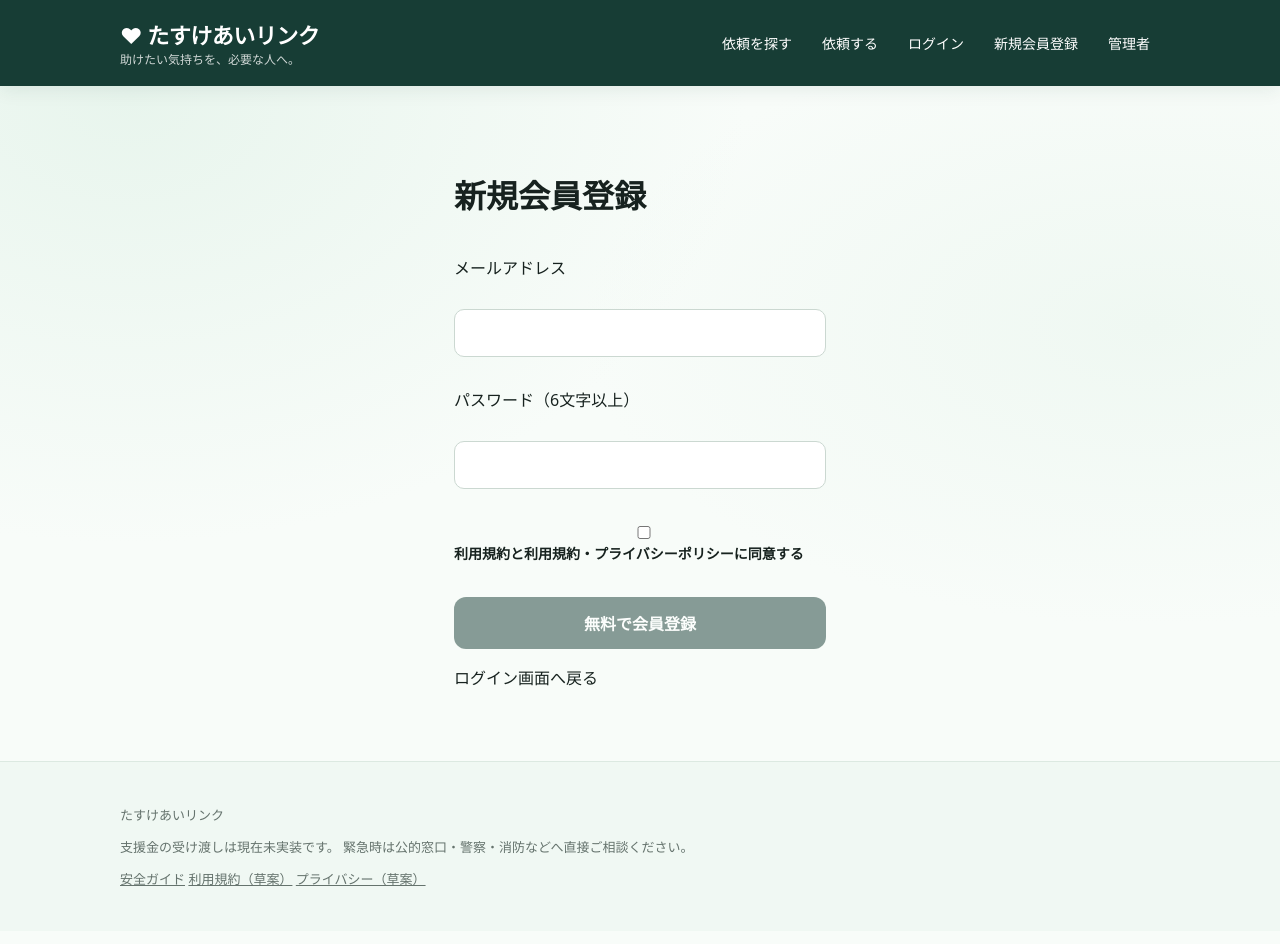
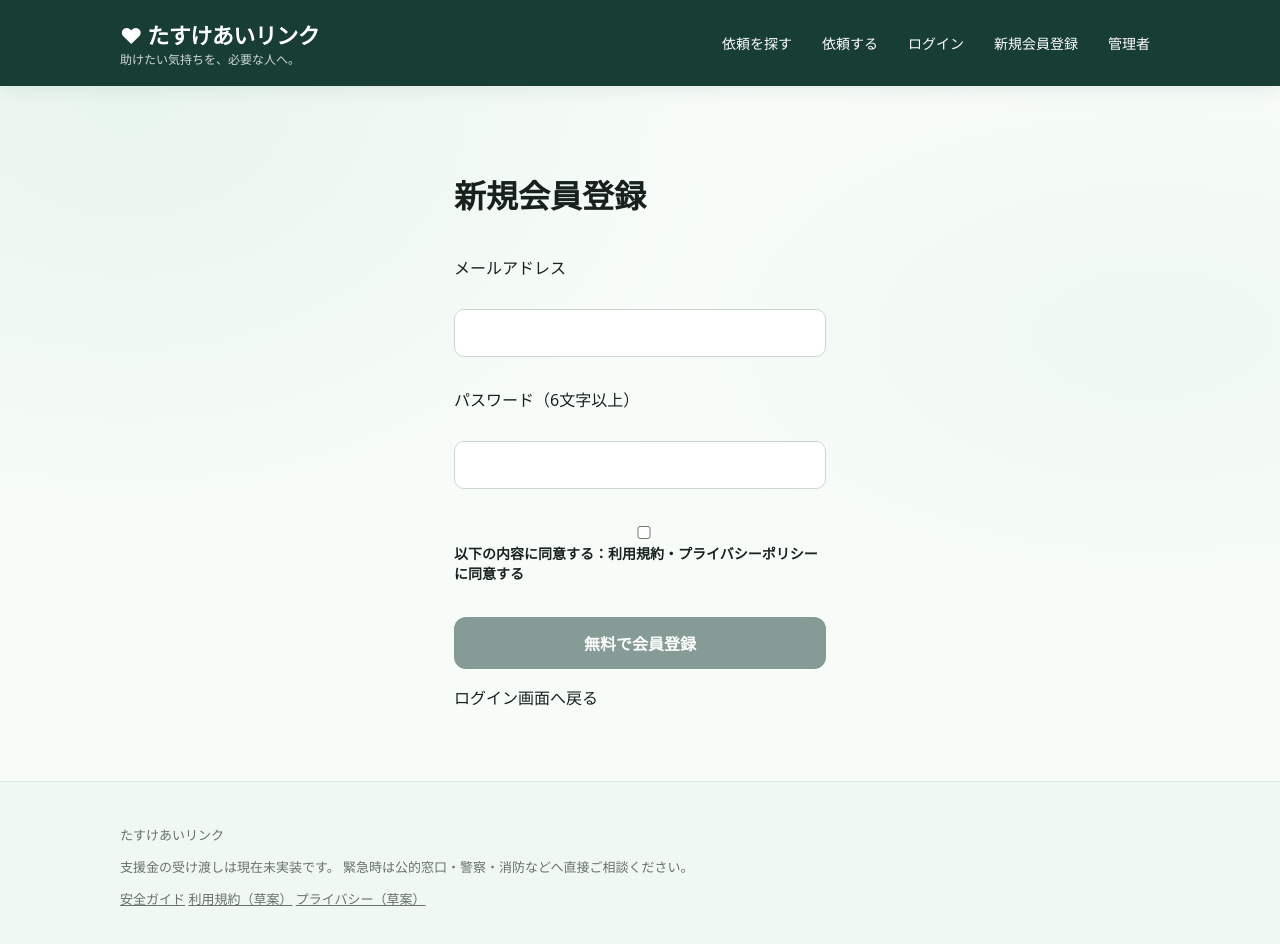
Before and after one commit to nkcleankazu-ai/tasukeai-link, a Next.js app: page /signup in a window 1280 px wide. Shown: the top 944 px of the page. Built offline with nearby package versions, Linux system fonts and the light colour scheme; no server answers.

Commit message:
Update consent message in signup page

```diff
--- a/app/signup/page.tsx
+++ b/app/signup/page.tsx
@@ -78,7 +78,7 @@ export default function SignupPage() {
             checked={agreed}
             onChange={(e) => setAgreed(e.target.checked)}
           />
-          {" "}利用規約と
+          {" "}以下の内容に同意する：
           <Link href="/terms">利用規約</Link>・
           <Link href="/privacy">プライバシーポリシー</Link>
           に同意する
```
